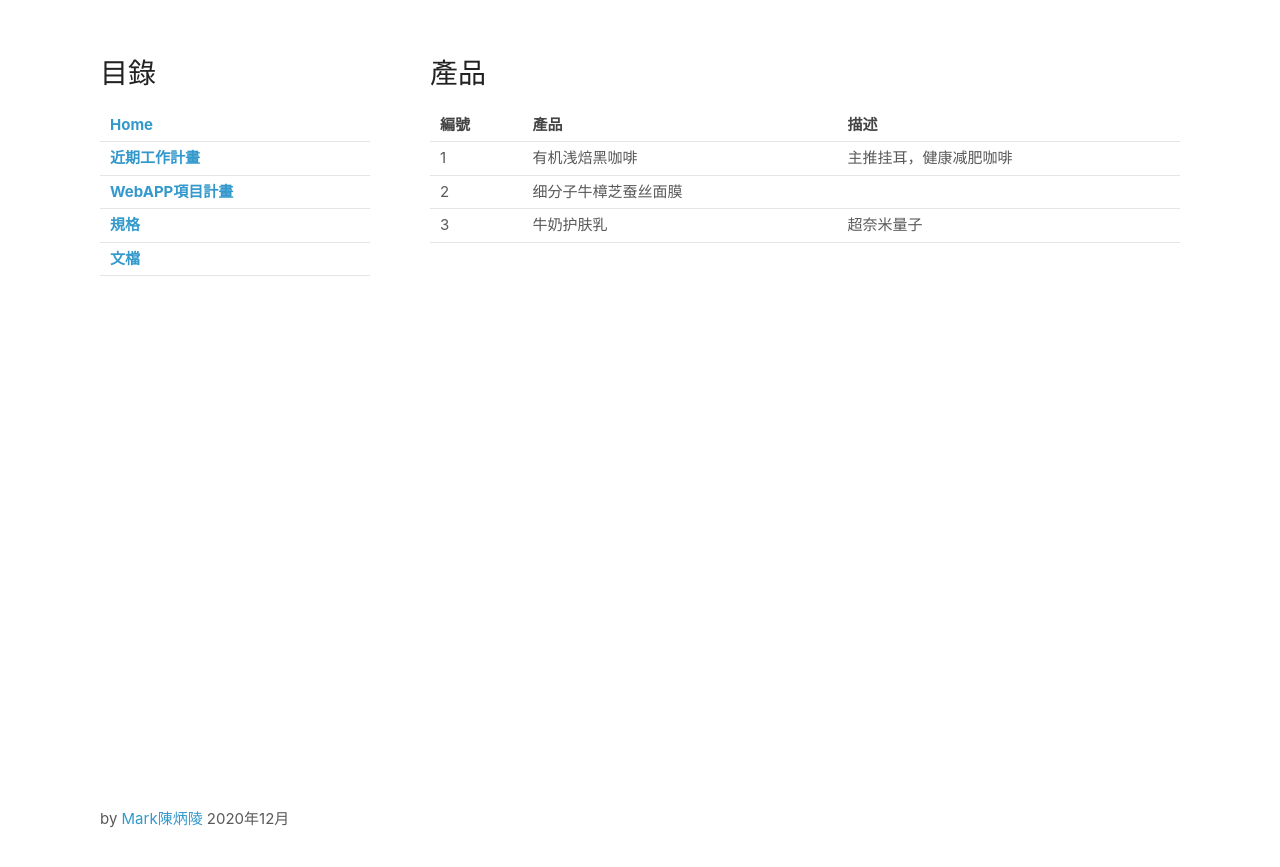
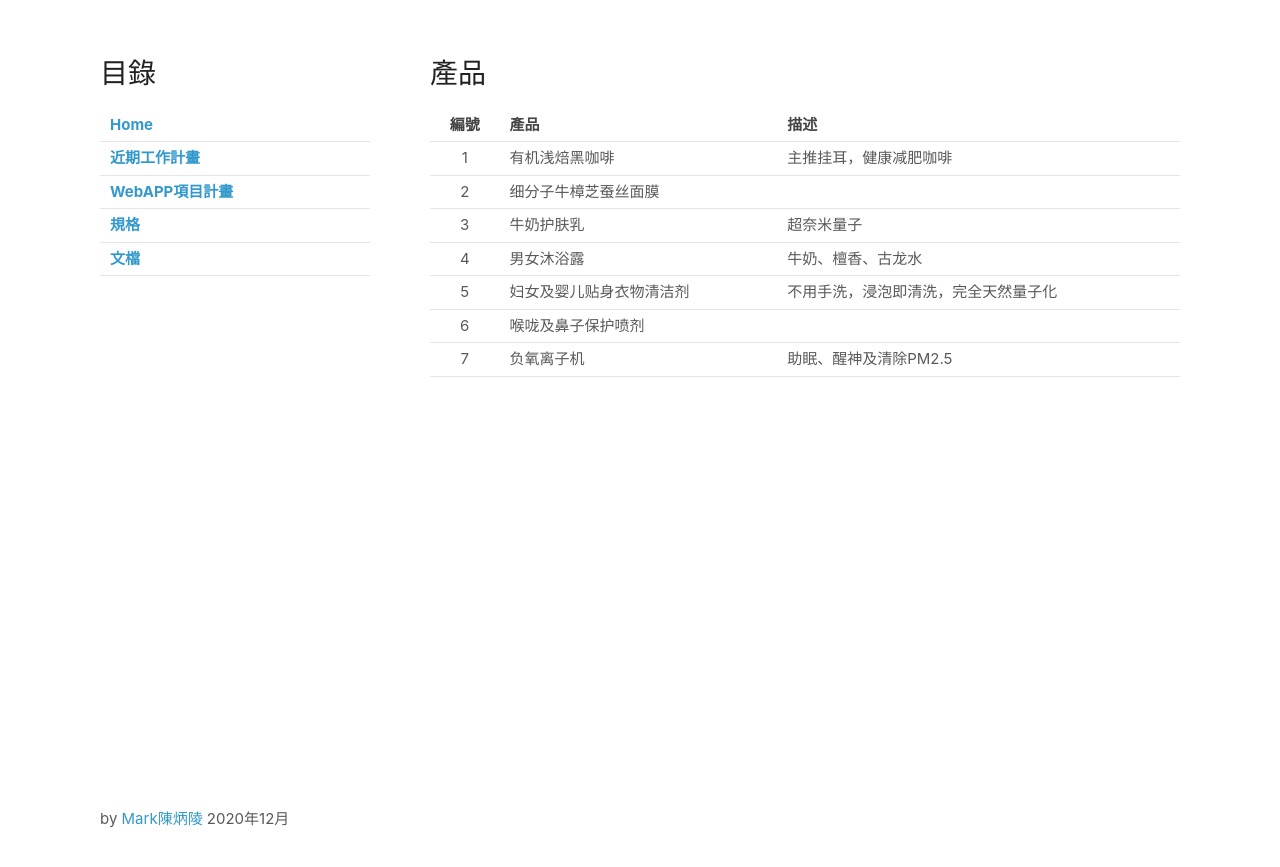
Before and after one commit to twoutlook/tenet, a Jekyll site: the page built from product.md, in a window 1280 px wide. Shown: the top 867 px of the page. Built offline with Jekyll 4.4.1, drawn with Linux system fonts in a browser that asks for light colours; our own code applies the rules of GitHub Pages for plain Markdown files.

Commit message:
fix prod

```diff
--- a/product.md
+++ b/product.md
@@ -6,7 +6,11 @@ layout: default
 
 
 | 編號   |      產品      |  描述 |
-|----------|:-------------|------|
+|:---:|:-------------|------|
 | 1 | 有机浅焙黑咖啡| 主推挂耳，健康减肥咖啡 |
 | 2 |    细分子牛樟芝蚕丝面膜   |     |
 | 3 | 牛奶护肤乳 |    超奈米量子 |
+| 4 | 男女沐浴露 |    牛奶、檀香、古龙水 |
+| 5 | 妇女及婴儿贴身衣物清洁剂 |   不用手洗，浸泡即清洗，完全天然量子化 |
+| 6 | 喉咙及鼻子保护喷剂 |     |
+| 7 | 负氧离子机 |    助眠、醒神及清除PM2.5 |
```
